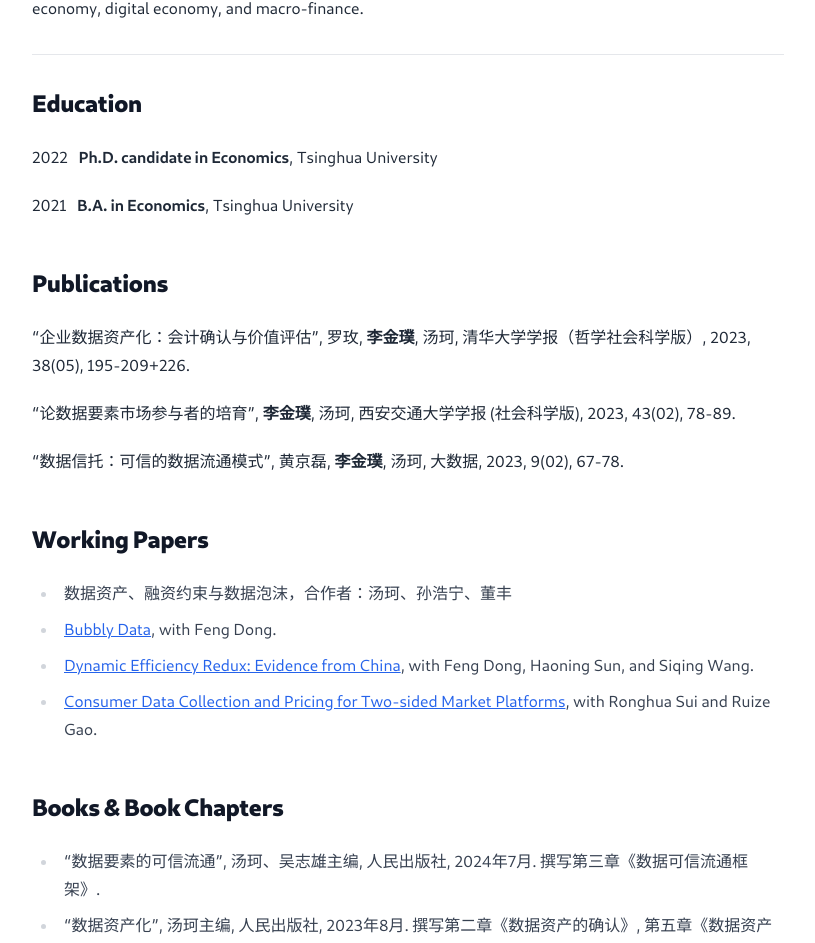
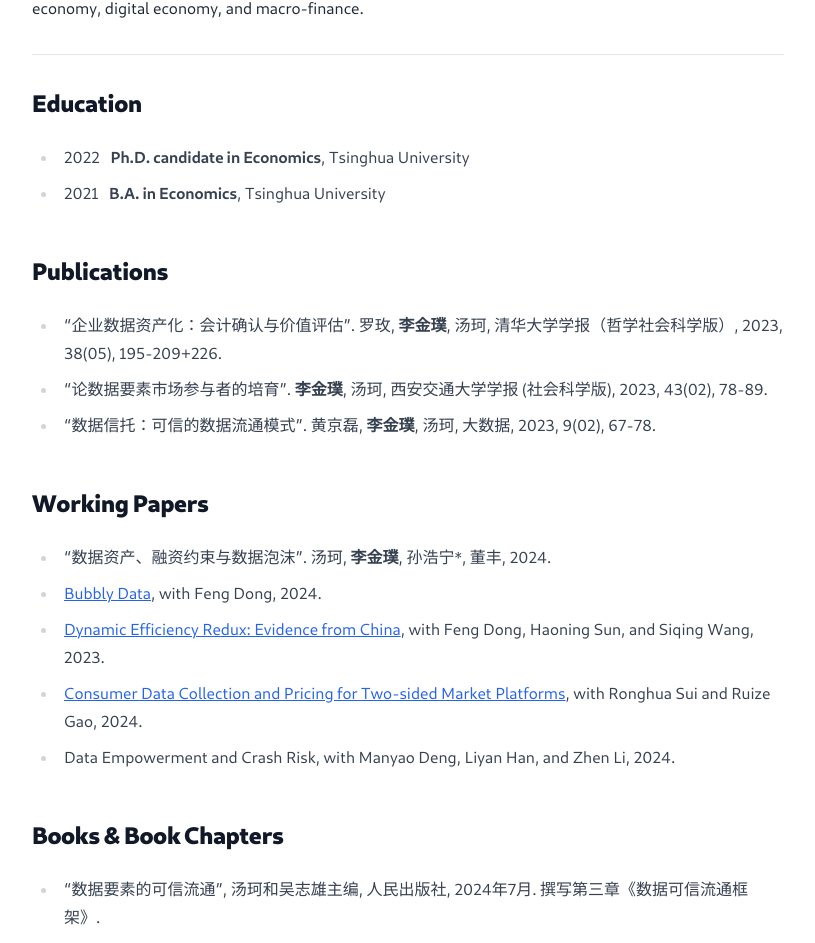
Before and after one commit to lijinpu/lijinpu.github.io, a Next.js app: page /cv in a window 1280 px wide. Shown: the part 174-1117 px from the top of the page, without its empty margins (232-1047 px from the left). Built offline with nearby package versions, Linux system fonts and the light colour scheme.

Commit message:
auto update

```diff
--- a/pages/cv.tsx
+++ b/pages/cv.tsx
@@ -10,48 +10,57 @@ export default function CV() {
         <hr />
 
         <h2>Education</h2>
-        <p>
+        <ul>
+        <li>
         2022&nbsp;&nbsp;&nbsp;<b>Ph.D. candidate in Economics</b>, Tsinghua University
-        </p>
-        <p>
+        </li>
+        <li>
         2021&nbsp;&nbsp;&nbsp;<b>B.A. in Economics</b>, Tsinghua University
-        </p>
+        </li>
+        </ul>
 
         <h2>Publications</h2>
-        <p>
-        “企业数据资产化：会计确认与价值评估”, 罗玫, <b>李金璞</b>, 汤珂, 清华大学学报（哲学社会科学版）, 2023, 38(05), 195-209+226.
-        </p>
-        <p>
-        “论数据要素市场参与者的培育”,  <b>李金璞</b>, 汤珂, 西安交通大学学报 (社会科学版), 2023, 43(02), 78-89.
-        </p>
-        <p>
-        “数据信托：可信的数据流通模式”, 黄京磊, <b>李金璞</b>, 汤珂, 大数据, 2023, 9(02), 67-78.
-        </p>
+        <ul>
+        <li>
+        “企业数据资产化：会计确认与价值评估”. 罗玫, <b>李金璞</b>, 汤珂, 清华大学学报（哲学社会科学版）, 2023, 38(05), 195-209+226.
+        </li>
+        <li>
+        “论数据要素市场参与者的培育”.  <b>李金璞</b>, 汤珂, 西安交通大学学报 (社会科学版), 2023, 43(02), 78-89.
+        </li>
+        <li>
+        “数据信托：可信的数据流通模式”. 黄京磊, <b>李金璞</b>, 汤珂, 大数据, 2023, 9(02), 67-78.
+        </li>
+        </ul>
 
         <h2>Working Papers</h2>
         <ul>
         <li>
-        数据资产、融资约束与数据泡沫，合作者：汤珂、孙浩宁、董丰
+        “数据资产、融资约束与数据泡沫”. 汤珂, <b>李金璞</b>, 孙浩宁*, 董丰, 2024.
         </li>
 
         <li>
-        <a href="https://ssrn.com/abstract=4790765" >Bubbly Data</a>, with Feng Dong.
+        <a href="https://ssrn.com/abstract=4790765" >Bubbly Data</a>, with Feng Dong, 2024.
         </li>
 
         <li>
-        <a href="https://ssrn.com/abstract=4642433">Dynamic Efficiency Redux: Evidence from China</a>, with Feng Dong, Haoning Sun, and Siqing Wang.
+        <a href="https://ssrn.com/abstract=4642433">Dynamic Efficiency Redux: Evidence from China</a>, with Feng Dong, Haoning Sun, and Siqing Wang, 2023.
         </li>
 
         <li>
-        <a href="https://ssrn.com/abstract=4664864">Consumer Data Collection and Pricing for Two-sided Market Platforms</a>, with Ronghua Sui and Ruize Gao.
+        <a href="https://ssrn.com/abstract=4664864">Consumer Data Collection and Pricing for Two-sided Market Platforms</a>, with Ronghua Sui and Ruize Gao, 2024.
         </li>
+
+        <li>
+        Data Empowerment and Crash Risk, with Manyao Deng, Liyan Han, and Zhen Li, 2024.
+        </li>
+
         </ul>
 
 
         <h2>Books & Book Chapters</h2>
         <ul>
         <li>
-        “数据要素的可信流通”, 汤珂、吴志雄主编, 人民出版社, 2024年7月. 撰写第三章《数据可信流通框架》.
+        “数据要素的可信流通”, 汤珂和吴志雄主编, 人民出版社, 2024年7月. 撰写第三章《数据可信流通框架》.
         </li>
         <li>
         “数据资产化”, 汤珂主编, 人民出版社, 2023年8月. 撰写第二章《数据资产的确认》, 第五章《数据资产价值评估》.
@@ -70,7 +79,7 @@ export default function CV() {
         Econometrics II (30700932) by Prof. Sainan Jin. 2024 Spring, 2023 Spring, and 2022 Spring.
         </li>
         <li>
-        Introduction to Financial Economics (40701113) by Prof. Ke Tang. 2022 Fall, 2021 Fall , and 2020 Fall.
+        Introduction to Financial Economics (40701113) by Prof. Ke Tang. 2022 Fall, 2021 Fall, and 2020 Fall.
         </li>
         </ul>
 
@@ -99,7 +108,7 @@ export default function CV() {
         清华大学学业优秀奖 (Scholarship of Academic Excellence, Tsinghua University), 2019
         </li>
         <li>
-        清华大学文艺优秀奖 (Scholarship of Outstanding Art Performance, Tsinghua University), 2018-2020, 2022
+        清华大学文艺优秀奖 (Scholarship of Art Performance, Tsinghua University), 2018-2020, 2022
         </li>
         <li>
         清华大学社会工作优秀奖 (Scholarship of Social Work, Tsinghua University), 2018
--- a/pages/research.tsx
+++ b/pages/research.tsx
@@ -52,7 +52,7 @@ export default function Research() {
         </p>
 
         <p>
-        Consumer Data Collection and Pricing for Two-sided Market Platforms. Ronghua Sui, Ruize Gao, <b>Jinpu Li*</b>, 2023. Available at SSRN: https://ssrn.com/abstract=4664864.
+        Consumer Data Collection and Pricing for Two-sided Market Platforms. Ronghua Sui, Ruize Gao, <b>Jinpu Li*</b>, 2024. Available at SSRN: https://ssrn.com/abstract=4664864.
         </p>
         <ul>
             <li>Under review at <i>Technological Forecasting and Social Change</i></li>
```
